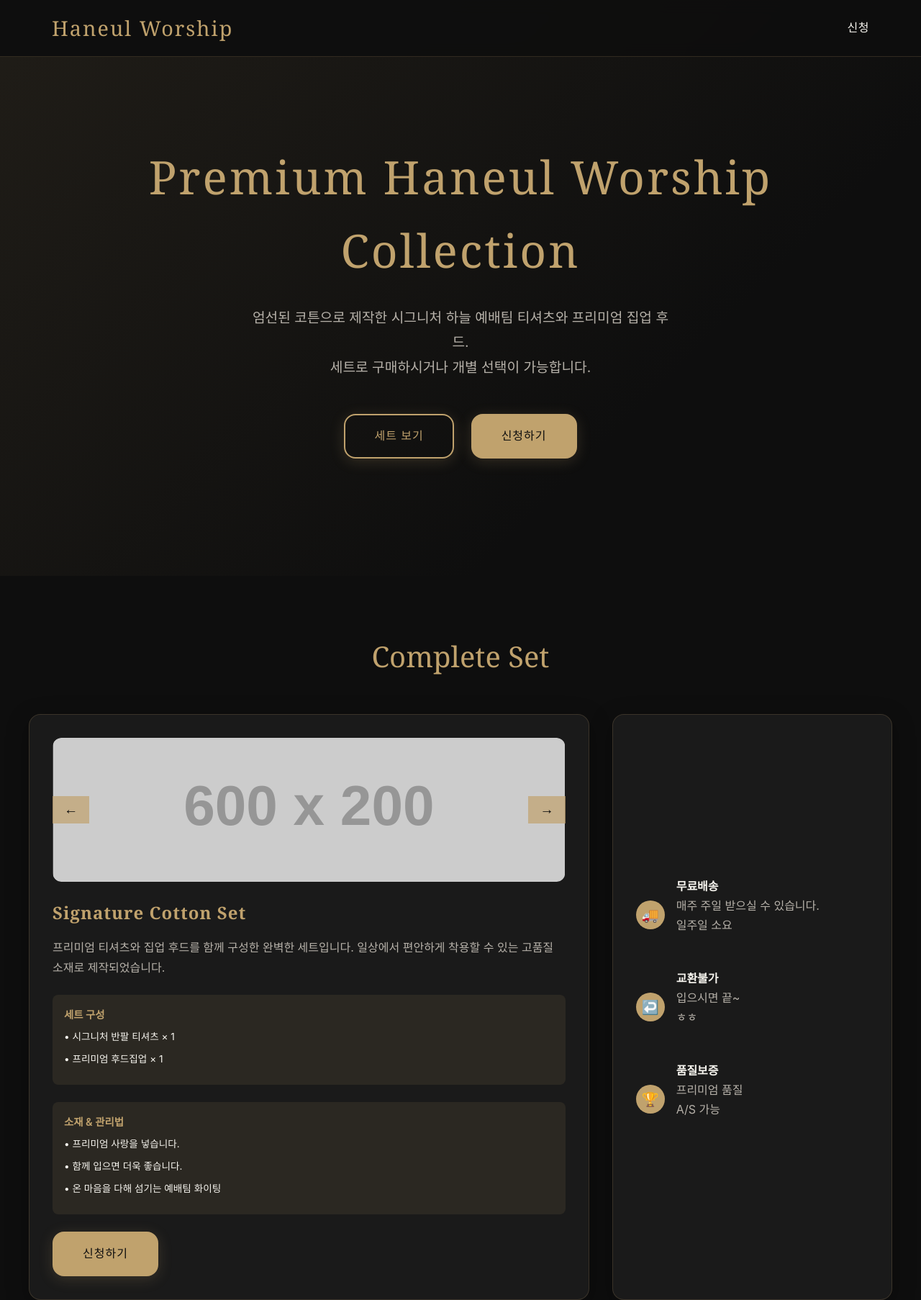
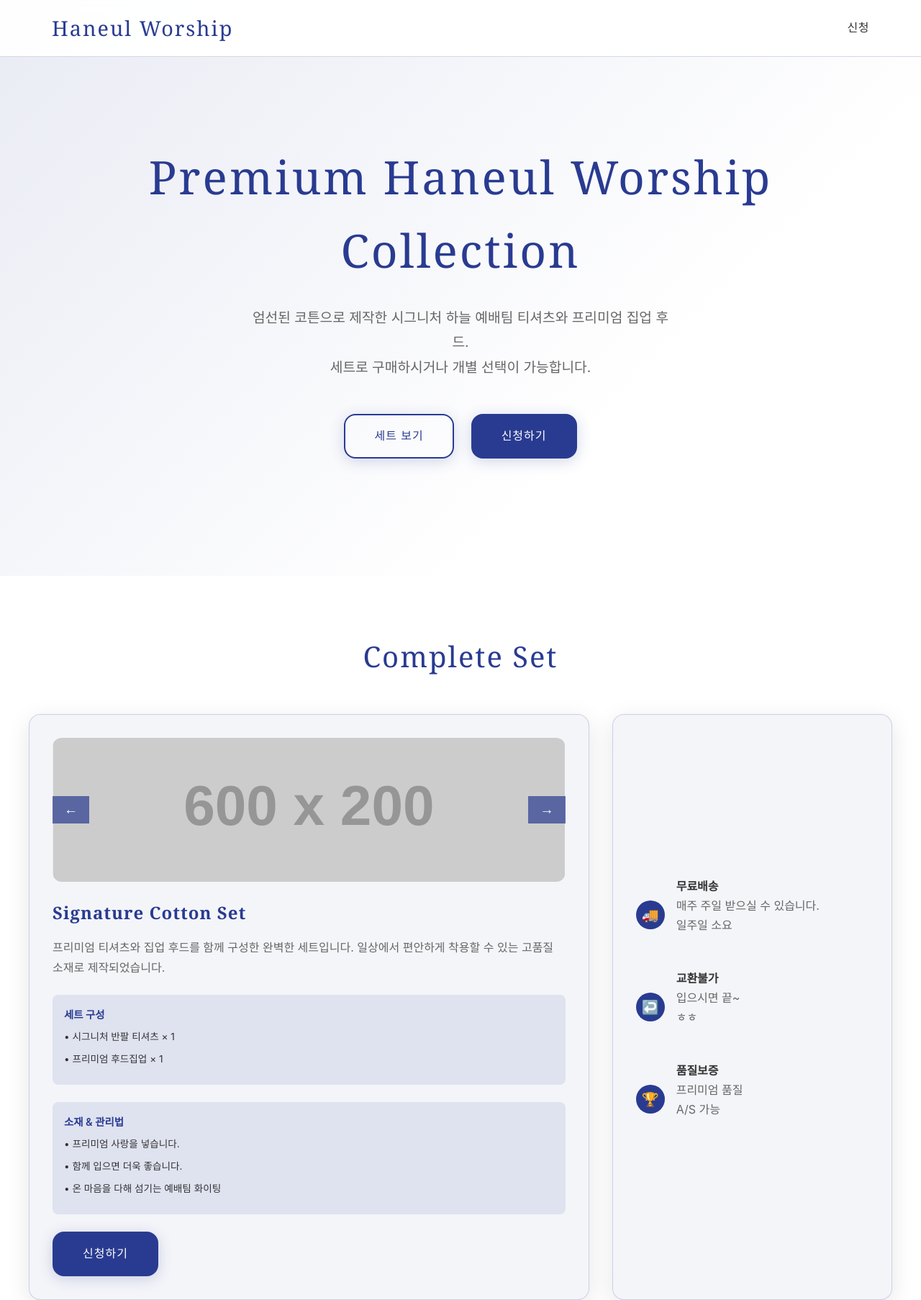
Before and after one commit to kimhajun031-svg/kimhajun031-svg.github.io, a plain HTML site: page index.html in a window 1280 px wide. Shown: the top 1806 px of the page at 72% size. Drawn offline with Linux system fonts and the light colour scheme; placeholder pictures from the web are drawn by us.

Commit message:
Update index.html

```diff
--- a/index.html
+++ b/index.html
@@ -13,8 +13,8 @@
 
         body {
             font-family: -apple-system, BlinkMacSystemFont, 'Segoe UI', 'Noto Sans KR', sans-serif;
-            background-color: #0E0E0E;
-            color: #F7F5EF;
+            background-color: #FFFFFF;
+            color: #333333;
             line-height: 1.6;
             overflow-x: hidden;
         }
@@ -24,11 +24,11 @@
             position: fixed;
             top: 0;
             width: 100%;
-            background: rgba(14, 14, 14, 0.95);
+            background: rgba(255, 255, 255, 0.95);
             backdrop-filter: blur(10px);
             z-index: 1000;
             padding: 1rem 0;
-            border-bottom: 1px solid rgba(192, 162, 109, 0.2);
+            border-bottom: 1px solid rgba(41, 59, 145, 0.2);
         }
 
         .header-container {
@@ -45,7 +45,7 @@
             font-size: 1.8rem;
             font-weight: 300;
             letter-spacing: 2px;
-            color: #C0A26D;
+            color: #293B91;
         }
 
         nav ul {
@@ -55,7 +55,7 @@
         }
 
         nav a {
-            color: #F7F5EF;
+            color: #333333;
             text-decoration: none;
             font-weight: 300;
             letter-spacing: 0.5px;
@@ -64,7 +64,7 @@
         }
 
         nav a:hover {
-            color: #C0A26D;
+            color: #293B91;
         }
 
         /* Hero Section */
@@ -76,7 +76,7 @@
             align-items: center;
             text-align: center;
             padding: 6rem 2rem 4rem;
-            background: linear-gradient(135deg, rgba(192, 162, 109, 0.1) 0%, rgba(14, 14, 14, 1) 70%);
+            background: linear-gradient(135deg, rgba(41, 59, 145, 0.1) 0%, rgba(255, 255, 255, 1) 70%);
         }
 
         .hero h1 {
@@ -85,12 +85,12 @@
             font-weight: 300;
             letter-spacing: 3px;
             margin-bottom: 1.5rem;
-            color: #C0A26D;
+            color: #293B91;
         }
 
         .hero p {
             font-size: 1.2rem;
-            color: #B6B1A9;
+            color: #666666;
             max-width: 600px;
             margin-bottom: 3rem;
             line-height: 1.8;
@@ -105,9 +105,9 @@
 
         .btn {
             padding: 1rem 2.5rem;
-            border: 2px solid #C0A26D;
+            border: 2px solid #293B91;
             background: transparent;
-            color: #C0A26D;
+            color: #293B91;
             text-decoration: none;
             border-radius: 16px;
             font-weight: 500;
@@ -115,24 +115,24 @@
             transition: all 0.3s ease;
             cursor: pointer;
             display: inline-block;
-            box-shadow: 0 4px 20px rgba(192, 162, 109, 0.2);
+            box-shadow: 0 4px 20px rgba(41, 59, 145, 0.2);
         }
 
         .btn:hover {
-            background: #C0A26D;
-            color: #0E0E0E;
+            background: #293B91;
+            color: #FFFFFF;
             transform: translateY(-2px);
-            box-shadow: 0 8px 30px rgba(192, 162, 109, 0.3);
+            box-shadow: 0 8px 30px rgba(41, 59, 145, 0.3);
         }
 
         .btn-primary {
-            background: #C0A26D;
-            color: #0E0E0E;
+            background: #293B91;
+            color: #FFFFFF;
         }
 
         .btn-primary:hover {
             background: transparent;
-            color: #C0A26D;
+            color: #293B91;
         }
 
         /* Section Styles */
@@ -151,8 +151,8 @@
             font-weight: 300;
             text-align: center;
             margin-bottom: 3rem;
-            color: #C0A26D;
-            letter-spacing: (Bad translation, please provide the correct one)
+            color: #293B91;
+            letter-spacing: 2px;
         }
 
         /* Card Styles */
@@ -164,56 +164,56 @@
         }
 
         .card {
-            background: rgba(247, 245, 239, 0.05);
+            background: rgba(41, 59, 145, 0.05);
             border-radius: 16px;
             padding: 2rem;
-            box-shadow: 0 8px 32px rgba(0, 0, 0, 0.3);
-            border: 1px solid rgba(192, 162, 109, 0.2);
+            box-shadow: 0 8px 32px rgba(0, 0, 0, 0.1);
+            border: 1px solid rgba(41, 59, 145, 0.2);
             transition: transform 0.3s ease, box-shadow 0.3s ease;
         }
 
         .card:hover {
             transform: translateY(-5px);
-            box-shadow: 0 12px 40px rgba(192, 162, 109, 0.15);
+            box-shadow: 0 12px 40px rgba(41, 59, 145, 0.15);
         }
 
         .product-image {
             width: 100%;
             height: 200px;
-            background: linear-gradient(135deg, #C0A26D 0%, #B6B1A9 100%);
+            background: linear-gradient(135deg, #293B91 0%, #666666 100%);
             border-radius: 12px;
             margin-bottom: 1.5rem;
             display: flex;
             align-items: center;
             justify-content: center;
             font-size: 1rem;
-            color: #0E0E0E;
+            color: #FFFFFF;
             font-weight: 600;
         }
 
         .card h3 {
             font-family: Georgia, Times, serif;
             font-size: 1.5rem;
-            color: #C0A26D;
+            color: #293B91;
             margin-bottom: 1rem;
             letter-spacing: 1px;
         }
 
         .card p {
-            color: #B6B1A9;
+            color: #666666;
             margin-bottom: 1.5rem;
             line-height: 1.7;
         }
 
         .product-details {
-            background: rgba(192, 162, 109, 0.1);
+            background: rgba(41, 59, 145, 0.1);
             padding: 1rem;
             border-radius: 8px;
             margin-bottom: 1.5rem;
         }
 
         .product-details h4 {
-            color: #C0A26D;
+            color: #293B91;
             font-size: 0.9rem;
             margin-bottom: 0.5rem;
             font-weight: 600;
@@ -221,7 +221,7 @@
 
         .product-details p {
             font-size: 0.85rem;
-            color: #F7F5EF;
+            color: #333333;
             margin-bottom: 0.5rem;
         }
 
@@ -263,9 +263,9 @@
         }
 
         .slider-nav button {
-            background: rgba(192, 162, 109, 0.7);
+            background: rgba(41, 59, 145, 0.7);
             border: none;
-            color: #0E0E0E;
+            color: #FFFFFF;
             font-size: 1.2rem;
             padding: 0.5rem 1rem;
             cursor: pointer;
@@ -273,7 +273,7 @@
         }
 
         .slider-nav button:hover {
-            background: #C0A26D;
+            background: #293B91;
         }
 
         /* Set Section Specific */
@@ -310,18 +310,18 @@
         .info-icon {
             width: 40px;
             height: 40px;
-            background: #C0A26D;
+            background: #293B91;
             border-radius: 50%;
             display: flex;
             align-items: center;
             justify-content: center;
             font-size: 1.2rem;
-            color: #0E0E0E;
+            color: #FFFFFF;
         }
 
         /* Apply Section */
         .apply-section {
-            background: linear-gradient(135deg, rgba(192, 162, 109, 0.1) 0%, rgba(14, 14, 14, 1) 100%);
+            background: linear-gradient(135deg, rgba(41, 59, 145, 0.1) 0%, rgba(255, 255, 255, 1) 100%);
             text-align: center;
         }
 
@@ -333,8 +333,8 @@
         .apply-link {
             display: inline-block;
             padding: 1.5rem 3rem;
-            background: linear-gradient(135deg, #C0A26D 0%, #B6B1A9 100%);
-            color: #0E0E0E;
+            background: linear-gradient(135deg, #293B91 0%, #666666 100%);
+            color: #FFFFFF;
             text-decoration: none;
             border-radius: 16px;
             font-size: 1.2rem;
@@ -342,25 +342,25 @@
             letter-spacing: 1px;
             margin: 2rem 0;
             transition: transform 0.3s ease, box-shadow 0.3s ease;
-            box-shadow: 0 8px 30px rgba(192, 162, 109, 0.3);
+            box-shadow: 0 8px 30px rgba(41, 59, 145, 0.3);
         }
 
         .apply-link:hover {
             transform: translateY(-3px);
-            box-shadow: 0 12px 40px rgba(192, 162, 109, 0.4);
+            box-shadow: 0 12px 40px rgba(41, 59, 145, 0.4);
         }
 
         .apply-note {
             font-size: 0.9rem;
-            color: #B6B1A9;
+            color: #666666;
             font-style: italic;
         }
 
         /* Footer */
         footer {
-            background: rgba(247, 245, 239, 0.05);
+            background: rgba(41, 59, 145, 0.05);
             padding: 3rem 2rem 2rem;
-            border-top: 1px solid rgba(192, 162, 109, 0.2);
+            border-top: 1px solid rgba(41, 59, 145, 0.2);
         }
 
         .footer-content {
@@ -377,15 +377,15 @@
         }
 
         .footer-info p {
-            color: #B6B1A9;
+            color: #666666;
             font-size: 0.9rem;
             margin-bottom: 0.5rem;
         }
 
         .copyright {
-            border-top: 1px solid rgba(192, 162, 109, 0.2);
+            border-top: 1px solid rgba(41, 59, 145, 0.2);
             padding-top: 1.5rem;
-            color: #B6B1A9;
+            color: #666666;
             font-size: 0.8rem;
         }
 
@@ -690,9 +690,9 @@
         window.addEventListener('scroll', function() {
             const header = document.querySelector('header');
             if (window.scrollY > 100) {
-                header.style.background = 'rgba(14, 14, 14, 0.98)';
+                header.style.background = 'rgba(255, 255, 255, 0.98)';
             } else {
-                header.style.background = 'rgba(14, 14, 14, 0.95)';
+                header.style.background = 'rgba(255, 255, 255, 0.95)';
             }
         });
 
```
